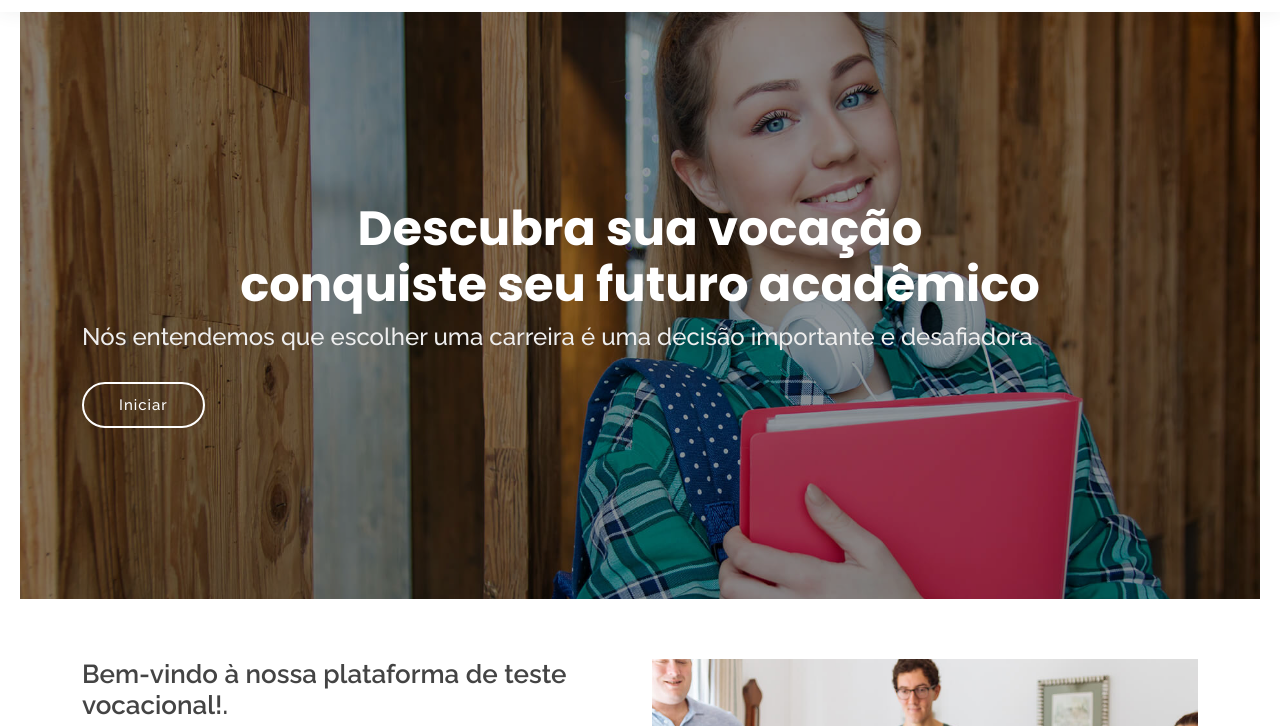
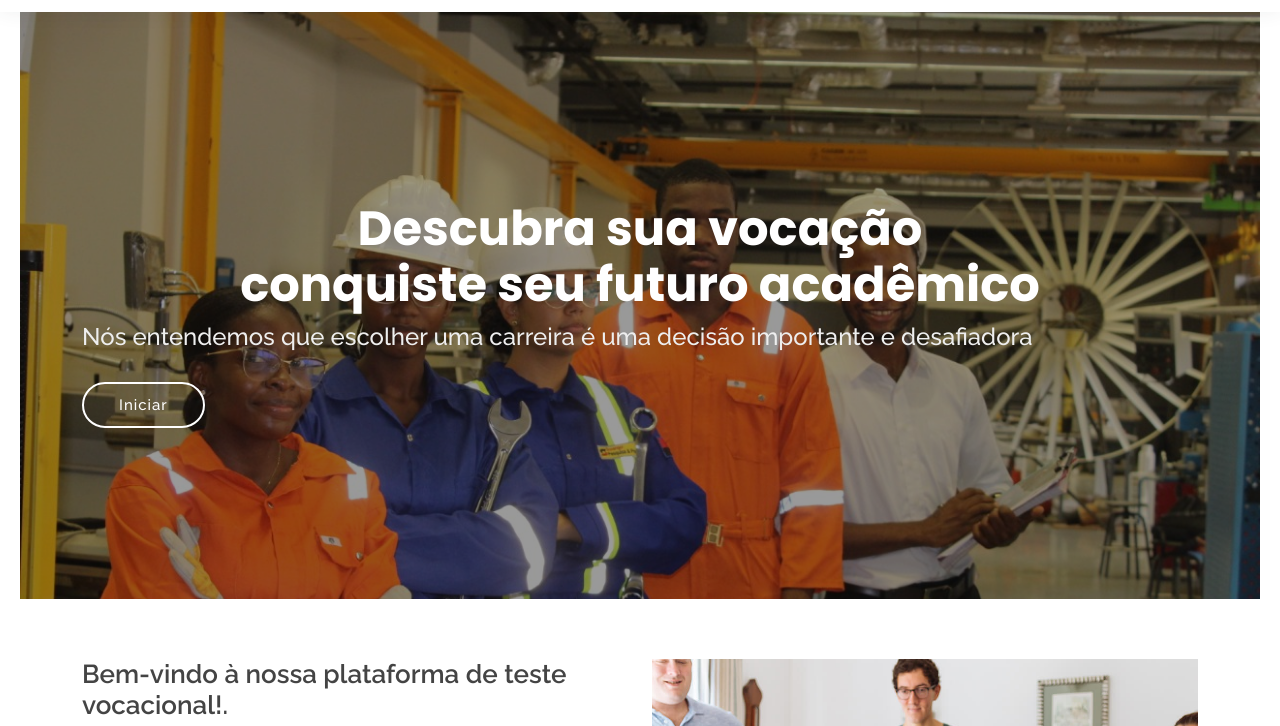
Before and after one commit to Evanderjr/ORIENTA-ISPTEC, a website: page index.html in a window 1280 px wide. Shown: the part 61-787 px from the top of the page. Drawn offline with Linux system fonts and the light colour scheme.

Commit message:
Update12

```diff
--- a/assets/css/style.css
+++ b/assets/css/style.css
@@ -393,7 +393,7 @@ h6 {
 #hero {
   width: 100%;
   height: 80vh;
-  background: url("../img/hero-bg.jpg") top center;
+  background: url("../img/Site.jpg") top center;
   background-size: cover;
   position: relative;
 }
```
Also changed, not shown: iniciar.html (+1 -1 lines), assets/img/Site.jpg (added).
